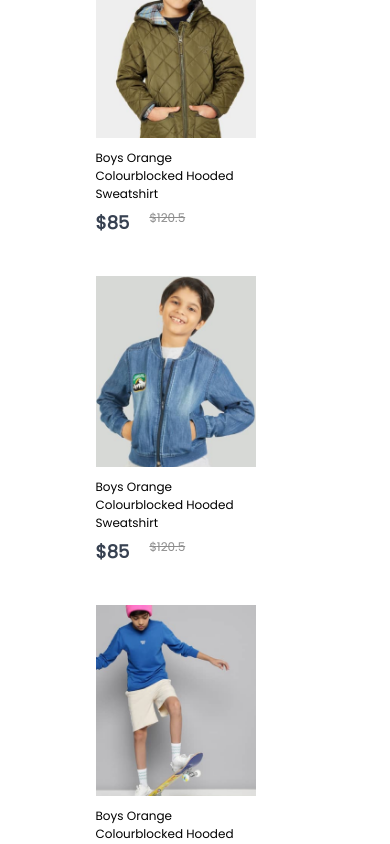
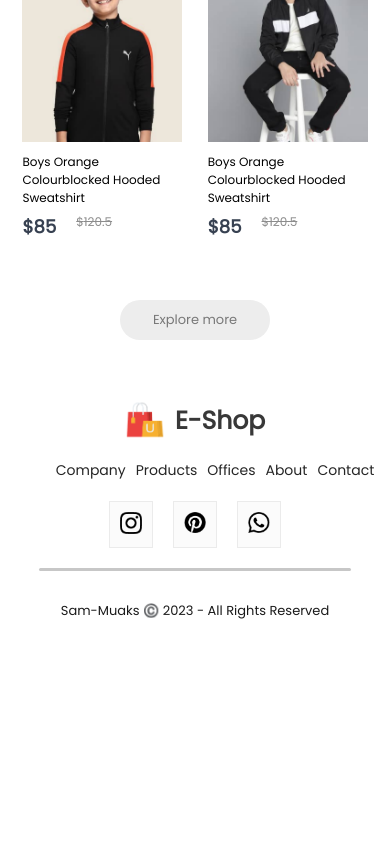
Before and after one commit to SamMuaks2/E-Shop_app, a React (Create React App) app: page /kids in a window 390 px wide. Shown: the part 1904-2748 px from the top of the page. After the commit the page ends 2555 px from the top, so only its background shows below. Built offline with nearby package versions, Linux system fonts and the light colour scheme.

Commit message:
Finish ShopCategory responsiveness

```diff
--- a/src/Pages/CSS/ShopCategory.css
+++ b/src/Pages/CSS/ShopCategory.css
@@ -26,6 +26,20 @@
   display: grid;
   grid-template-columns: 1fr 1fr 1fr 1fr;
   row-gap: 80px;
+}
+
+.shopcategory-loadmore {
+  display: flex;
+  justify-content: center;
+  align-items: center;
+  margin: 150px auto;
+  width: 233px;
+  height: 69px;
+  border-radius: 75px;
+  background: #ededed;
+  color: #787878;
+  font-size: 18px;
+  font-weight: 500;
 }
 
 @media screen and (max-width: 1366px) {
@@ -72,25 +86,25 @@
   }
 }
 
-@media screen and (max-width: 768px) {
+@media (max-width: 800px) {
+  .shopcategory-banner {
+    width: 95%;
+  }
+
   .shopcategory-products {
-    grid-template-columns: 1fr;
-    margin-left: 5%;
-    margin-right: 5%;
-    width: 80%;
+    width: 95%;
+  }
+
+  .shopcategory-loadmore {
+    margin: 60px auto;
+    width: 150px;
+    height: 40px;
+    font-size: 13px;
   }
 }
 
-.shopcategory-loadmore {
-  display: flex;
-  justify-content: center;
-  align-items: center;
-  margin: 150px auto;
-  width: 233px;
-  height: 69px;
-  border-radius: 75px;
-  background: #ededed;
-  color: #787878;
-  font-size: 18px;
-  font-weight: 500;
+@media (max-width: 500px) {
+  .shopcategory-products {
+    grid-template-columns: 1fr 1fr;
+  }
 }
```
